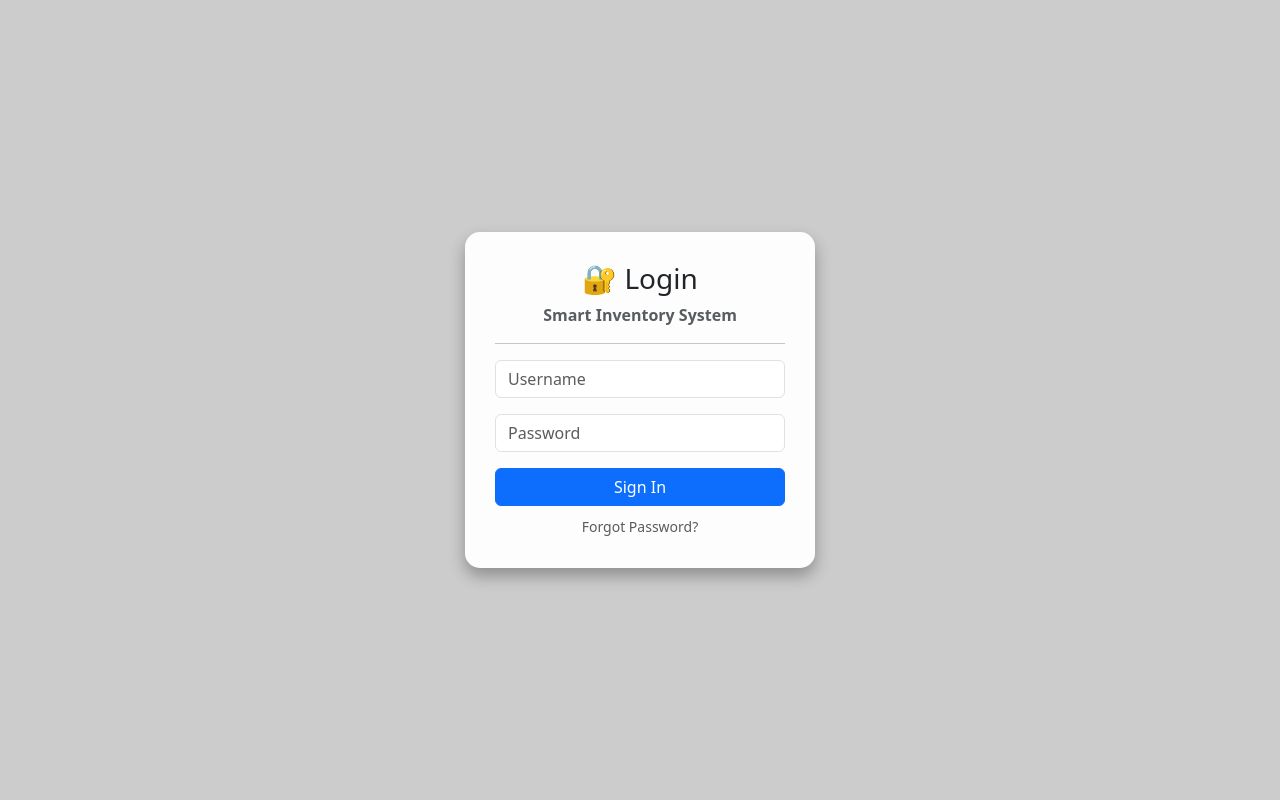
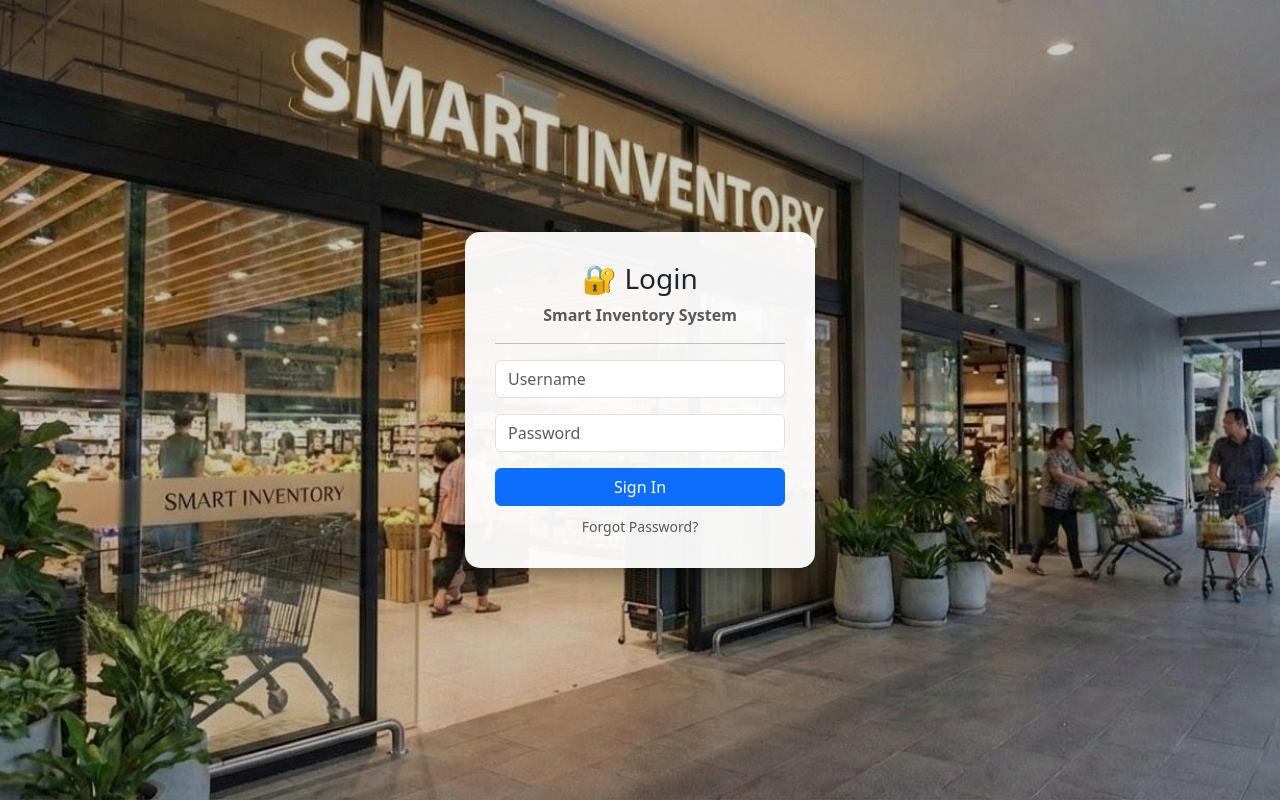
Before and after one commit to Shashankl11/smart-inventory-system, a Flask app: page / in a window 1280 px wide. Run offline with Flask 3, Linux system fonts and the light colour scheme.

Commit message:
Refactor login.html for improved structure
Removed redundant body tag and fixed background image style.

```diff
--- a/templates/login.html
+++ b/templates/login.html
@@ -5,28 +5,29 @@
     <link rel="stylesheet" href="https://cdn.jsdelivr.net/npm/bootstrap@5.3.0/dist/css/bootstrap.min.css">
     <style>
         body {
-            /* 1. The Background Image URL */
-<body style="background-image: url('{{ url_for('static', filename='login image.jpeg') }}');">
-            /* 2. Make it cover the whole screen */
+            /* Fix: No body tag here, just the property */
+            background-image: url("{{ url_for('static', filename='login image.jpeg') }}");
+
+            /* Make it cover the whole screen */
             background-size: cover;
             background-position: center;
             background-repeat: no-repeat;
+            background-attachment: fixed;
 
-            /* 3. Center the login box */
+            /* Center the login box */
             display: flex;
             justify-content: center;
             align-items: center;
             height: 100vh;
             margin: 0;
 
-            /* 4. Add a dark tint so the white box pops out */
+            /* Add a dark tint */
             backdrop-filter: brightness(0.8);
         }
 
         .login-card {
             padding: 30px;
             border-radius: 15px;
-            /* Semi-transparent white background for a modern look */
             background: rgba(255, 255, 255, 0.95);
             box-shadow: 0 8px 16px rgba(0,0,0,0.3);
             width: 350px;
@@ -36,8 +37,8 @@
 <body>
 
     <div class="login-card text-center">
-        <centre><h3>🔐 Login</h3></centre>
-        <p class="text-muted"><centre><b>Smart Inventory System</b></centre></p>
+        <h3>🔐 Login</h3>
+        <p class="text-muted"><b>Smart Inventory System</b></p>
         <hr>
 
         <form method="post">
@@ -54,10 +55,9 @@
 
             <button type="submit" class="btn btn-primary w-100">Sign In</button>
             <div class="mt-2 text-center">
-    <a href="/forgot-password" class="text-muted small text-decoration-none">Forgot Password?</a>
-</div>
+                <a href="/forgot-password" class="text-muted small text-decoration-none">Forgot Password?</a>
+            </div>
         </form>
     </div>
-
 </body>
 </html>
```
